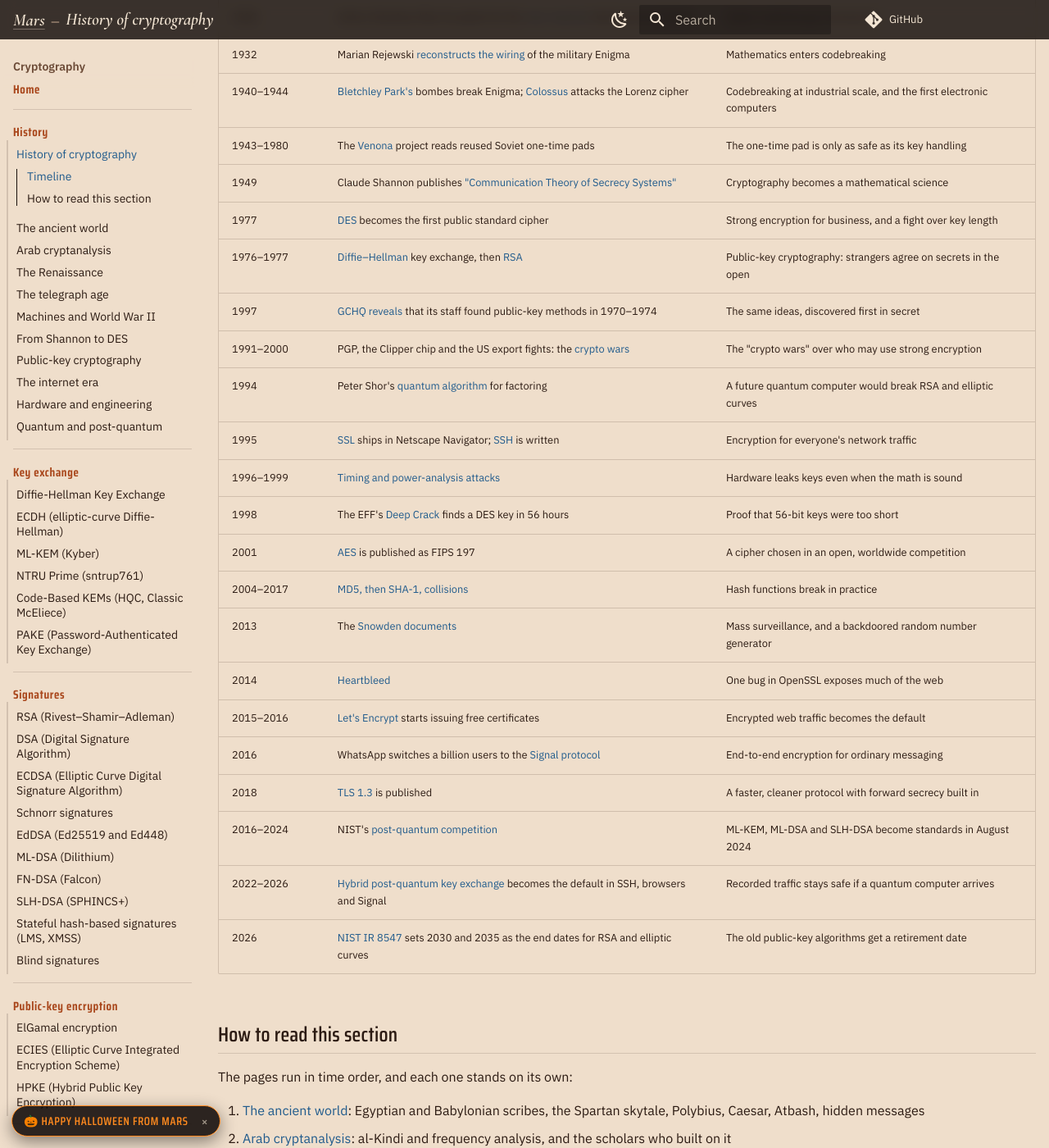
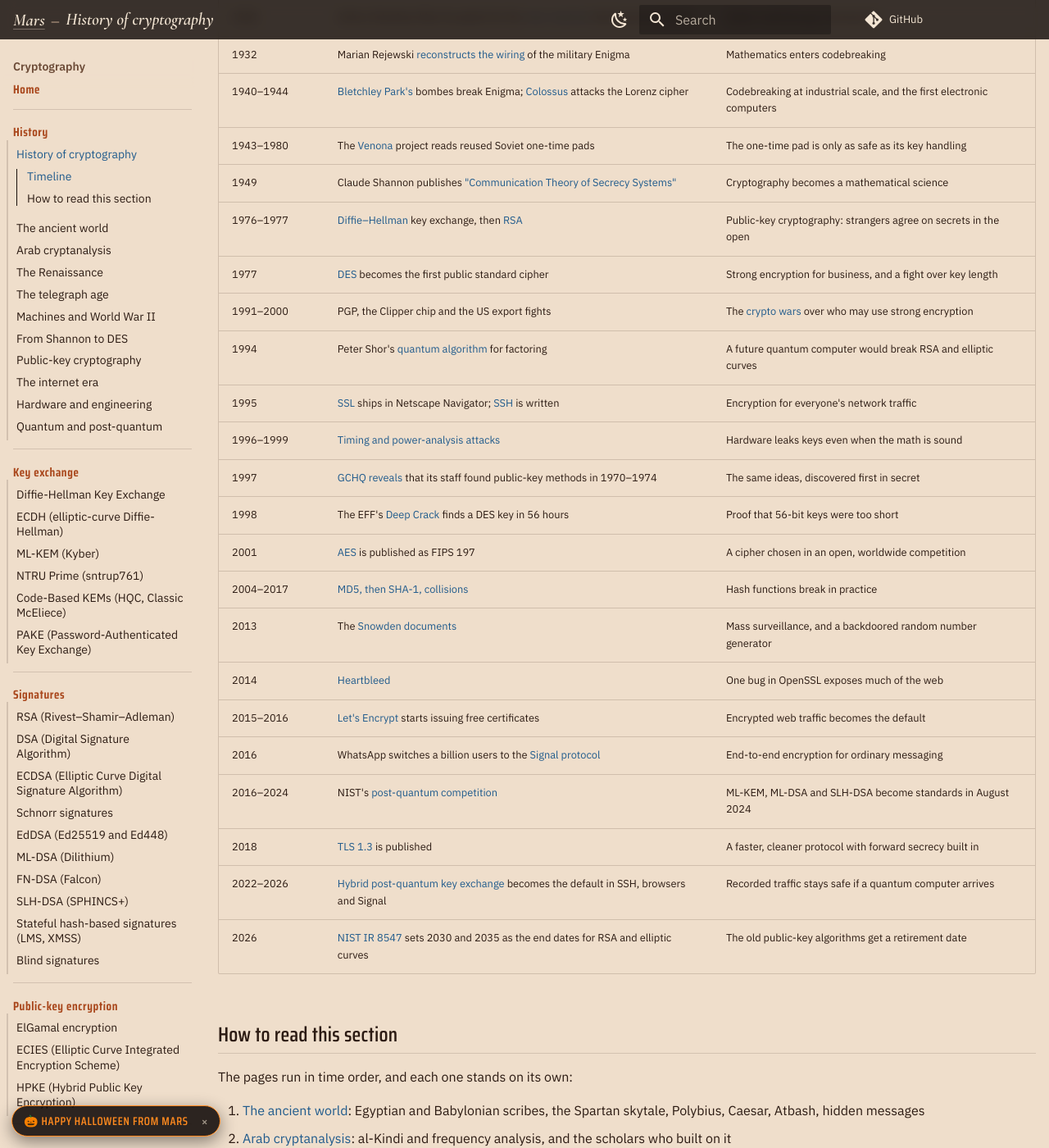
Before and after one commit to TTMathCS/cryptography, an MkDocs documentation site: the page built from docs/history/index.md, in a window 1280 px wide and 1400 px high, scrolled down 1397 px. Shown: the whole window at 82% size. Built offline with MkDocs 1.6.1 and Material for MkDocs 9.7.7, drawn with Linux system fonts in a browser that asks for light colours; comment, search, counter and statistics services are not loaded.

Commit message:
History overview: timeline rows in date order

```diff
--- a/docs/history/index.md
+++ b/docs/history/index.md
@@ -45,13 +45,13 @@ The turning points, with a link to the page that tells each story.
 | 1940–1944 | [Bletchley Park's](05-Machines-and-WWII.md#bletchley-park) bombes break Enigma; [Colossus](05-Machines-and-WWII.md#lorenz-and-colossus) attacks the Lorenz cipher | Codebreaking at industrial scale, and the first electronic computers |
 | 1943–1980 | The [Venona](05-Machines-and-WWII.md#venona) project reads reused Soviet one-time pads | The one-time pad is only as safe as its key handling |
 | 1949 | Claude Shannon publishes ["Communication Theory of Secrecy Systems"](06-Shannon-to-DES.md#shannon-secrecy-becomes-mathematics) | Cryptography becomes a mathematical science |
+| 1976–1977 | [Diffie–Hellman](07-Public-Key.md#diffie-and-hellman) key exchange, then [RSA](07-Public-Key.md#rsa) | Public-key cryptography: strangers agree on secrets in the open |
 | 1977 | [DES](06-Shannon-to-DES.md#des) becomes the first public standard cipher | Strong encryption for business, and a fight over key length |
-| 1976–1977 | [Diffie–Hellman](07-Public-Key.md#diffie-and-hellman) key exchange, then [RSA](07-Public-Key.md#rsa) | Public-key cryptography: strangers agree on secrets in the open |
-| 1997 | [GCHQ reveals](07-Public-Key.md#gchqs-secret) that its staff found public-key methods in 1970–1974 | The same ideas, discovered first in secret |
-| 1991–2000 | PGP, the Clipper chip and the US export fights: the [crypto wars](07-Public-Key.md#the-crypto-wars) | The "crypto wars" over who may use strong encryption |
+| 1991–2000 | PGP, the Clipper chip and the US export fights | The [crypto wars](07-Public-Key.md#the-crypto-wars) over who may use strong encryption |
 | 1994 | Peter Shor's [quantum algorithm](10-Quantum-and-Post-Quantum.md#shors-algorithm-1994) for factoring | A future quantum computer would break RSA and elliptic curves |
 | 1995 | [SSL](08-Internet-Era.md#ssl-at-netscape) ships in Netscape Navigator; [SSH](08-Internet-Era.md#ssh) is written | Encryption for everyone's network traffic |
 | 1996–1999 | [Timing and power-analysis attacks](09-Hardware-and-Engineering.md#side-channels) | Hardware leaks keys even when the math is sound |
+| 1997 | [GCHQ reveals](07-Public-Key.md#gchqs-secret) that its staff found public-key methods in 1970–1974 | The same ideas, discovered first in secret |
 | 1998 | The EFF's [Deep Crack](09-Hardware-and-Engineering.md#deep-crack) finds a DES key in 56 hours | Proof that 56-bit keys were too short |
 | 2001 | [AES](08-Internet-Era.md#aes-a-cipher-chosen-in-public) is published as FIPS 197 | A cipher chosen in an open, worldwide competition |
 | 2004–2017 | [MD5, then SHA-1, collisions](08-Internet-Era.md#md5-and-sha-1) | Hash functions break in practice |
@@ -59,8 +59,8 @@ The turning points, with a link to the page that tells each story.
 | 2014 | [Heartbleed](08-Internet-Era.md#heartbleed-2014) | One bug in OpenSSL exposes much of the web |
 | 2015–2016 | [Let's Encrypt](08-Internet-Era.md#lets-encrypt-and-https-everywhere) starts issuing free certificates | Encrypted web traffic becomes the default |
 | 2016 | WhatsApp switches a billion users to the [Signal protocol](08-Internet-Era.md#from-otr-to-signal) | End-to-end encryption for ordinary messaging |
+| 2016–2024 | NIST's [post-quantum competition](10-Quantum-and-Post-Quantum.md#the-nist-competition-20162024) | ML-KEM, ML-DSA and SLH-DSA become standards in August 2024 |
 | 2018 | [TLS 1.3](08-Internet-Era.md#from-ssl-to-tls-13) is published | A faster, cleaner protocol with forward secrecy built in |
-| 2016–2024 | NIST's [post-quantum competition](10-Quantum-and-Post-Quantum.md#the-nist-competition-20162024) | ML-KEM, ML-DSA and SLH-DSA become standards in August 2024 |
 | 2022–2026 | [Hybrid post-quantum key exchange](10-Quantum-and-Post-Quantum.md#the-move-hybrids) becomes the default in SSH, browsers and Signal | Recorded traffic stays safe if a quantum computer arrives |
 | 2026 | [NIST IR 8547](10-Quantum-and-Post-Quantum.md#deadlines) sets 2030 and 2035 as the end dates for RSA and elliptic curves | The old public-key algorithms get a retirement date |
 
```
